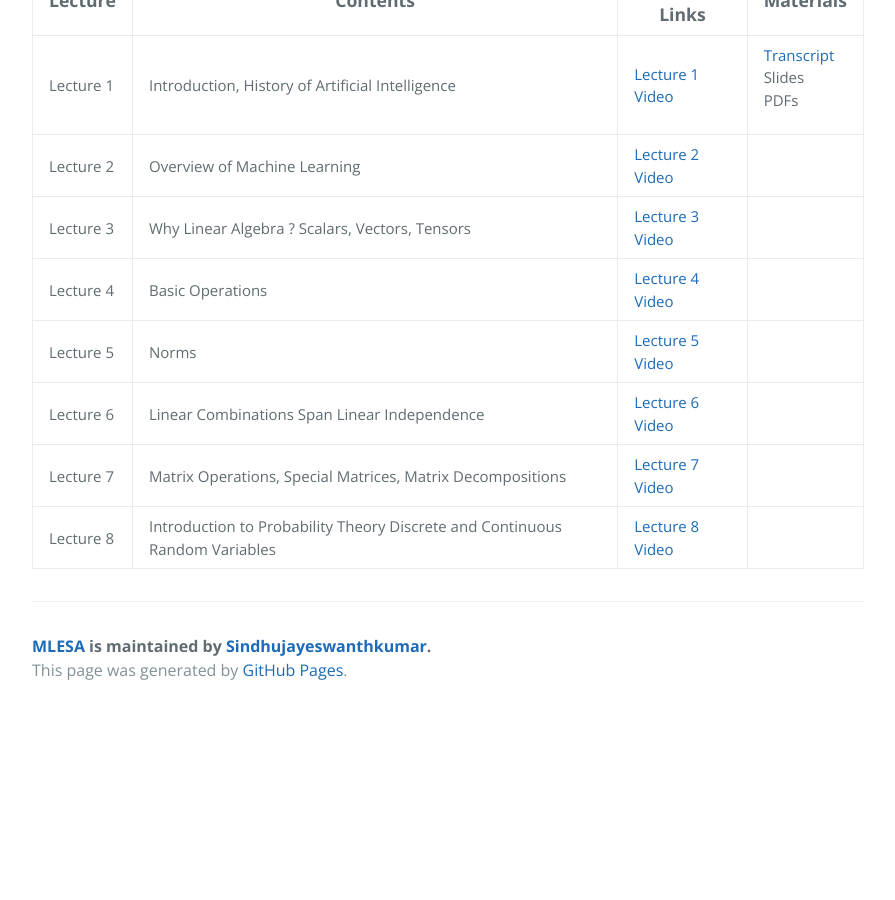
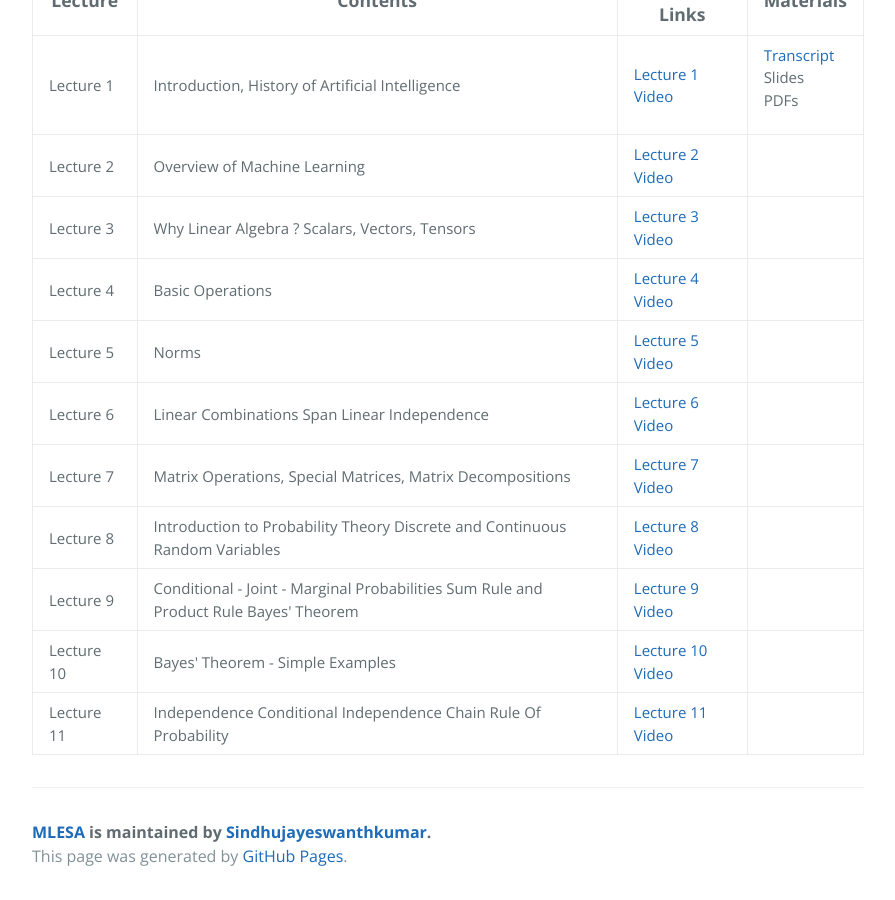
Before and after one commit to Sindhujayeswanthkumar/MLESA, a Jekyll site: the page built from course_page.md, in a window 1280 px wide and 900 px high, scrolled down 583 px. Shown: the whole window, without its empty margins (192-1087 px from the left). Built offline with Jekyll 4.4.1, drawn with Linux system fonts in a browser that asks for light colours; before the commit the page ends 1297 px from its top, so only the background shows below that.

Commit message:
Update course_page.md

```diff
--- a/course_page.md
+++ b/course_page.md
@@ -66,5 +66,23 @@ description: Check Video link and Course contents here.
   <td style="font-size: 15px;"><a href="https://youtu.be/cp7_ZF2kNi4">Lecture 8 Video</a></td>
 <td></td>
 </tr>
+  <tr>
+<td style="font-size: 15px;">Lecture 9</td>
+<td style="font-size: 15px;">Conditional - Joint - Marginal Probabilities Sum Rule and Product Rule Bayes' Theorem</td>
+  <td style="font-size: 15px;"><a href="https://youtu.be/wHRUtNmPjyE">Lecture 9 Video</a></td>
+<td></td>
+</tr>
+  <tr>
+<td style="font-size: 15px;">Lecture 10</td>
+<td style="font-size: 15px;">Bayes' Theorem - Simple Examples</td>
+  <td style="font-size: 15px;"><a href="https://youtu.be/dY5xhLgfV1A">Lecture 10 Video</a></td>
+<td></td>
+</tr>
+   <tr>
+<td style="font-size: 15px;">Lecture 11</td>
+<td style="font-size: 15px;">Independence Conditional Independence Chain Rule Of Probability</td>
+  <td style="font-size: 15px;"><a href="https://youtu.be/XtniA_N63z4">Lecture 11 Video</a></td>
+<td></td>
+</tr>
 </tbody>
 </table>
```
